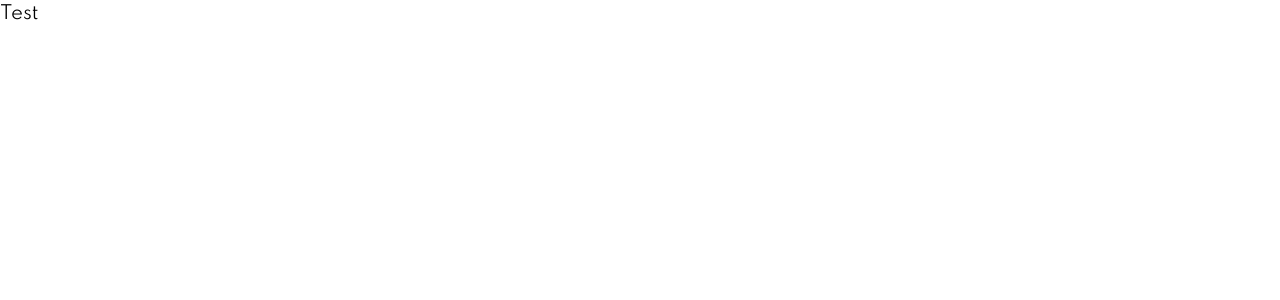
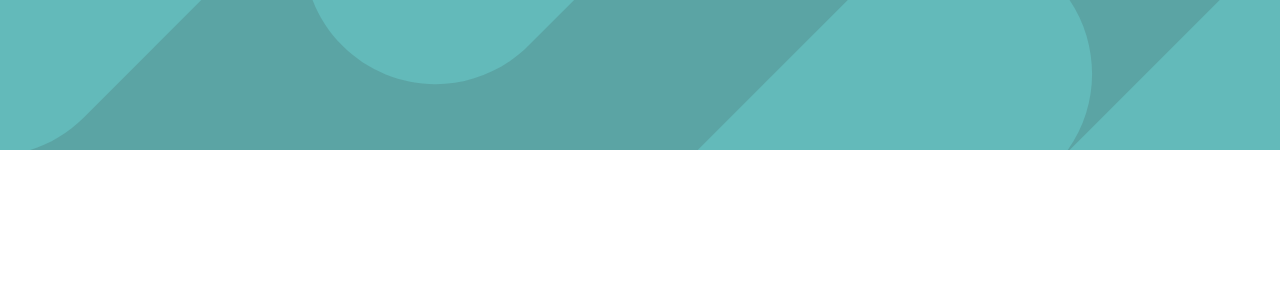
Before and after one commit to igaimerca/job-listings-with-filtering-challenge, a React (Vite) app: page / in a window 1280 px wide. Shown: the top 300 px of the page. Built offline with nearby package versions, Linux system fonts and the light colour scheme.

Commit message:
feat: added header

```diff
--- a/src/App.jsx
+++ b/src/App.jsx
@@ -1,13 +1,13 @@
 import { useState } from 'react'
+import Header from './components/Header/Header';
 
 function App() {
-  const [count, setCount] = useState(0)
 
-  return (
-    <>
-    <h1 className="text-lg">Test</h1>
-    </>
-  )
+    return (
+        <div className="h-full">
+            <Header />
+        </div>
+    )
 }
 
 export default App
--- /dev/null
+++ b/src/components/Header/Header.jsx
@@ -0,0 +1,10 @@
+import React from 'react'
+
+function Header() {
+    return (
+        <div className="h-[150px] w-full header primary-bg">
+        </div>
+    )
+}
+
+export default Header
--- a/src/index.css
+++ b/src/index.css
@@ -69,3 +69,9 @@ code {
   font-family: source-code-pro, Menlo, Monaco, Consolas, 'Courier New',
     monospace;
 }
+
+/* Header */
+.header {
+    background-image: url(/images/bg-header-desktop.svg);
+}
+/* Header */
```
Also changed, not shown: src/data.js (renamed from public/data.js).
